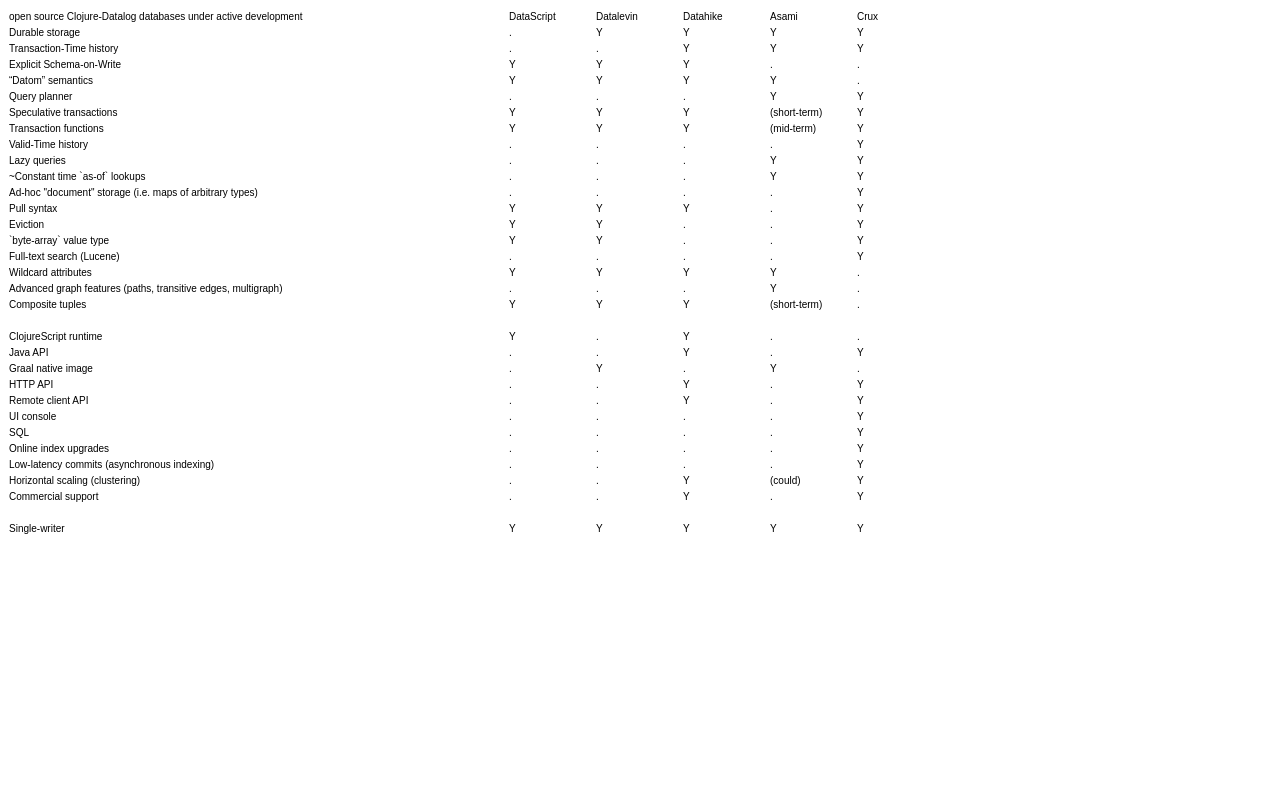
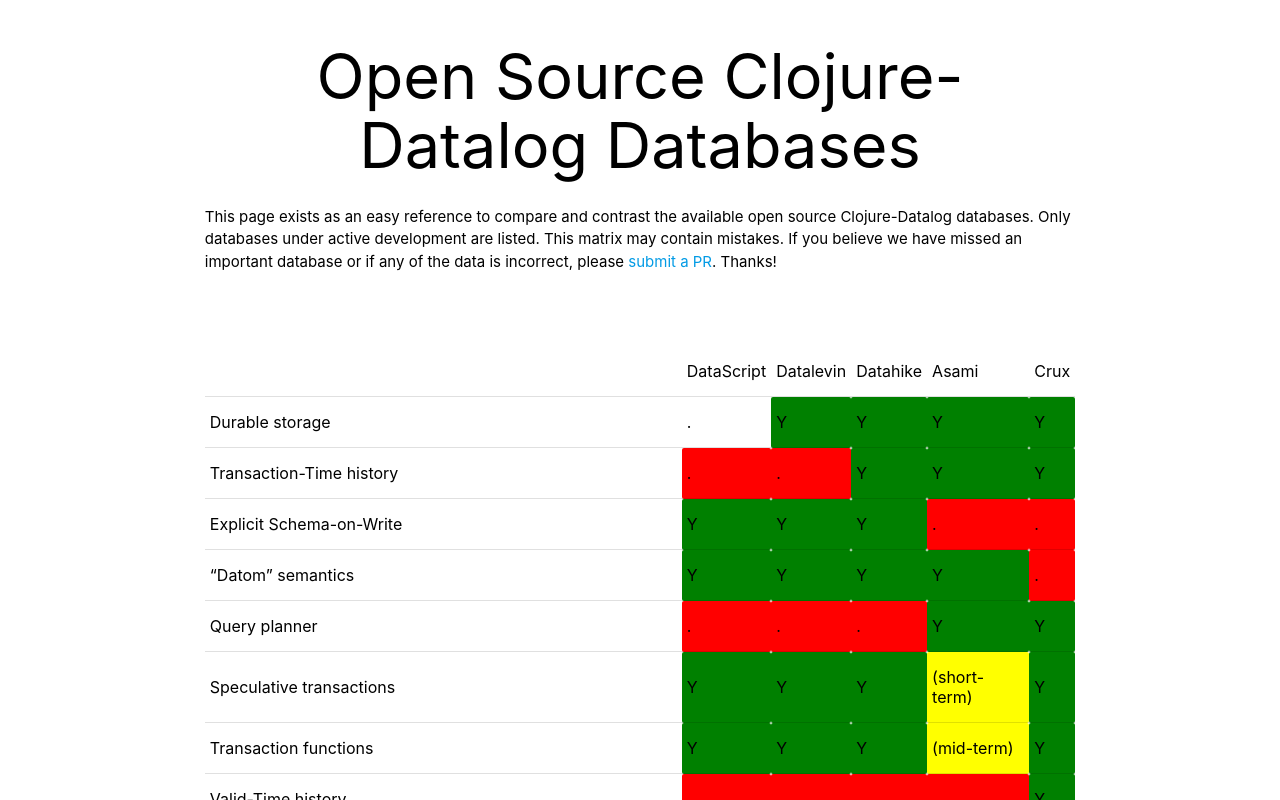
Before and after one commit to clojurelog/clojurelog.github.io, a plain HTML site: page docs/index.html in a window 1280 px wide. Shown: the top 800 px of the page. Drawn offline with Linux system fonts and the light colour scheme.

Commit message:
Finished with the first draft

```diff
--- /dev/null
+++ b/docs/clojurelog.css
@@ -0,0 +1,44 @@
+
+body {
+  width: 100%;
+}
+
+h1 {
+  text-align: center;
+}
+
+table {
+  margin: 0 auto;
+  width: 68%;
+}
+
+#title-wrapper {
+  width: 100%;
+}
+
+#title {
+  width: 68%;
+  margin: 0 auto;
+  padding-bottom: 58px;
+}
+
+#goodbye {
+  padding: 58px;
+}
+
+#github {
+  padding: 58px;
+  img { margin: 0 auto; }
+}
+
+.y {
+  background-color: green;
+}
+
+.m {
+  background-color: yellow;
+}
+
+.n {
+  background-color: red;
+}
--- a/docs/index.html
+++ b/docs/index.html
@@ -11,285 +11,342 @@
 	<META NAME="CHANGEDBY" CONTENT="Jeremy Taylor">
 	<META NAME="CHANGED" CONTENT="20210408;17415773">
 
-	<STYLE>
-		<!--
-		BODY,DIV,TABLE,THEAD,TBODY,TFOOT,TR,TH,TD,P { font-family:"Liberation Sans"; font-size:x-small }
-		 -->
-	</STYLE>
+  <link rel="stylesheet" href="materialize.min.css">
+  <link rel="stylesheet" href="clojurelog.css"
 
 </HEAD>
 
 <BODY TEXT="#000000">
-<TABLE FRAME=VOID CELLSPACING=0 COLS=6 RULES=NONE BORDER=0>
-	<COLGROUP><COL WIDTH=498><COL WIDTH=85><COL WIDTH=85><COL WIDTH=85><COL WIDTH=85><COL WIDTH=85></COLGROUP>
+  <div id="title-wrapper">
+  <div id="title">
+    <h1>Open Source Clojure-Datalog Databases</h1>
+
+    <p>
+      This page exists as an easy reference to compare and contrast the available
+      open source Clojure-Datalog databases. Only databases under active development
+      are listed. This matrix may contain mistakes. If you believe we have missed an
+      important database or if any of the data is incorrect, please
+      <a href="https://github.com/clojurelog/clojurelog.github.io">submit a PR</a>. Thanks!
+    </p>
+  </div>
+  </div>
+
+  <TABLE FRAME=VOID CELLSPACING=0 COLS=6 RULES=NONE BORDER=0 >
 	<TBODY>
 		<TR>
-			<TD WIDTH=498 HEIGHT=16 ALIGN=LEFT>open source Clojure-Datalog databases under active development</TD>
-			<TD WIDTH=85 ALIGN=LEFT>DataScript</TD>
-			<TD WIDTH=85 ALIGN=LEFT>Datalevin</TD>
-			<TD WIDTH=85 ALIGN=LEFT>Datahike</TD>
-			<TD WIDTH=85 ALIGN=LEFT>Asami</TD>
-			<TD WIDTH=85 ALIGN=LEFT>Crux</TD>
+			<TD></TD>
+			<TD>DataScript</TD>
+			<TD>Datalevin</TD>
+			<TD>Datahike</TD>
+			<TD>Asami</TD>
+			<TD>Crux</TD>
 		</TR>
+
 		<TR>
-			<TD HEIGHT=16 ALIGN=LEFT>Durable storage</TD>
-			<TD ALIGN=LEFT>.</TD>
-			<TD ALIGN=LEFT>Y</TD>
-			<TD ALIGN=LEFT>Y</TD>
-			<TD ALIGN=LEFT>Y</TD>
-			<TD ALIGN=LEFT>Y</TD>
+			<TD>Durable storage</TD>
+			<TD>.</TD>
+			<TD class="y">Y</TD>
+			<TD class="y">Y</TD>
+			<TD class="y">Y</TD>
+			<TD class="y">Y</TD>
 		</TR>
+
 		<TR>
-			<TD HEIGHT=16 ALIGN=LEFT>Transaction-Time history</TD>
-			<TD ALIGN=LEFT>.</TD>
-			<TD ALIGN=LEFT>.</TD>
-			<TD ALIGN=LEFT>Y</TD>
-			<TD ALIGN=LEFT>Y</TD>
-			<TD ALIGN=LEFT>Y</TD>
+			<TD>Transaction-Time history</TD>
+			<TD class="n">.</TD>
+			<TD class="n">.</TD>
+			<TD class="y">Y</TD>
+			<TD class="y">Y</TD>
+			<TD class="y">Y</TD>
 		</TR>
+
 		<TR>
-			<TD HEIGHT=16 ALIGN=LEFT>Explicit Schema-on-Write</TD>
-			<TD ALIGN=LEFT>Y</TD>
-			<TD ALIGN=LEFT>Y</TD>
-			<TD ALIGN=LEFT>Y</TD>
-			<TD ALIGN=LEFT>.</TD>
-			<TD ALIGN=LEFT>.</TD>
+			<TD>Explicit Schema-on-Write</TD>
+			<TD class="y">Y</TD>
+			<TD class="y">Y</TD>
+			<TD class="y">Y</TD>
+			<TD class="n">.</TD>
+			<TD class="n">.</TD>
 		</TR>
+
 		<TR>
-			<TD HEIGHT=16 ALIGN=LEFT>&ldquo;Datom&rdquo; semantics</TD>
-			<TD ALIGN=LEFT>Y</TD>
-			<TD ALIGN=LEFT>Y</TD>
-			<TD ALIGN=LEFT>Y</TD>
-			<TD ALIGN=LEFT>Y</TD>
-			<TD ALIGN=LEFT>.</TD>
+			<TD>&ldquo;Datom&rdquo; semantics</TD>
+			<TD class="y">Y</TD>
+			<TD class="y">Y</TD>
+			<TD class="y">Y</TD>
+			<TD class="y">Y</TD>
+			<TD class="n">.</TD>
 		</TR>
+
     <TR>
-			<TD HEIGHT=16 ALIGN=LEFT>Query planner</TD>
-			<TD ALIGN=LEFT>.</TD>
-			<TD ALIGN=LEFT>.</TD>
-			<TD ALIGN=LEFT>.</TD>
-			<TD ALIGN=LEFT>Y</TD>
-			<TD ALIGN=LEFT>Y</TD>
+			<TD>Query planner</TD>
+			<TD class="n">.</TD>
+			<TD class="n">.</TD>
+			<TD class="n">.</TD>
+			<TD class="y">Y</TD>
+			<TD class="y">Y</TD>
 		</TR>
+
     <TR>
-			<TD HEIGHT=16 ALIGN=LEFT>Speculative transactions</TD>
-			<TD ALIGN=LEFT>Y</TD>
-			<TD ALIGN=LEFT>Y</TD>
-			<TD ALIGN=LEFT>Y</TD>
-			<TD ALIGN=LEFT>(short-term)</TD>
-			<TD ALIGN=LEFT>Y</TD>
+			<TD>Speculative transactions</TD>
+			<TD class="y">Y</TD>
+			<TD class="y">Y</TD>
+			<TD class="y">Y</TD>
+			<TD class="m">(short-term)</TD>
+			<TD class="y">Y</TD>
 		</TR>
+
     <TR>
-			<TD HEIGHT=16 ALIGN=LEFT>Transaction functions</TD>
-			<TD ALIGN=LEFT>Y</TD>
-			<TD ALIGN=LEFT>Y</TD>
-			<TD ALIGN=LEFT>Y</TD>
-			<TD ALIGN=LEFT>(mid-term)</TD>
-			<TD ALIGN=LEFT>Y</TD>
+			<TD>Transaction functions</TD>
+			<TD class="y">Y</TD>
+			<TD class="y">Y</TD>
+			<TD class="y">Y</TD>
+			<TD class="m">(mid-term)</TD>
+			<TD class="y">Y</TD>
 		</TR>
+
     <TR>
-			<TD HEIGHT=16 ALIGN=LEFT>Valid-Time history</TD>
-			<TD ALIGN=LEFT>.</TD>
-			<TD ALIGN=LEFT>.</TD>
-			<TD ALIGN=LEFT>.</TD>
-			<TD ALIGN=LEFT>.</TD>
-			<TD ALIGN=LEFT>Y</TD>
+			<TD>Valid-Time history</TD>
+			<TD class="n">.</TD>
+			<TD class="n">.</TD>
+			<TD class="n">.</TD>
+			<TD class="n">.</TD>
+			<TD class="y">Y</TD>
 		</TR>
+
     <TR>
-			<TD HEIGHT=16 ALIGN=LEFT>Lazy queries</TD>
-			<TD ALIGN=LEFT>.</TD>
-			<TD ALIGN=LEFT>.</TD>
-			<TD ALIGN=LEFT>.</TD>
-			<TD ALIGN=LEFT>Y</TD>
-			<TD ALIGN=LEFT>Y</TD>
+			<TD>Lazy queries</TD>
+			<TD class="n">.</TD>
+			<TD class="n">.</TD>
+			<TD class="n">.</TD>
+			<TD class="y">Y</TD>
+			<TD class="y">Y</TD>
 		</TR>
+
     <TR>
-			<TD HEIGHT=16 ALIGN=LEFT>~Constant time `as-of` lookups</TD>
-			<TD ALIGN=LEFT>.</TD>
-			<TD ALIGN=LEFT>.</TD>
-			<TD ALIGN=LEFT>.</TD>
-			<TD ALIGN=LEFT>Y</TD>
-			<TD ALIGN=LEFT>Y</TD>
+			<TD>~Constant time `as-of` lookups</TD>
+			<TD class="n">.</TD>
+			<TD class="n">.</TD>
+			<TD class="n">.</TD>
+			<TD class="y">Y</TD>
+			<TD class="y">Y</TD>
 		</TR>
+
     <TR>
-			<TD HEIGHT=16 ALIGN=LEFT>Ad-hoc &quot;document&quot; storage (i.e. maps of arbitrary types)</TD>
-			<TD ALIGN=LEFT>.</TD>
-			<TD ALIGN=LEFT>.</TD>
-			<TD ALIGN=LEFT>.</TD>
-			<TD ALIGN=LEFT>.</TD>
-			<TD ALIGN=LEFT>Y</TD>
+			<TD>Ad-hoc &quot;document&quot; storage (i.e. maps of arbitrary types)</TD>
+			<TD class="n">.</TD>
+			<TD class="n">.</TD>
+			<TD class="n">.</TD>
+			<TD class="n">.</TD>
+			<TD class="y">Y</TD>
 		</TR>
+
     <TR>
-			<TD HEIGHT=16 ALIGN=LEFT>Pull syntax</TD>
-			<TD ALIGN=LEFT>Y</TD>
-			<TD ALIGN=LEFT>Y</TD>
-			<TD ALIGN=LEFT>Y</TD>
-			<TD ALIGN=LEFT>.</TD>
-			<TD ALIGN=LEFT>Y</TD>
+			<TD>Pull syntax</TD>
+			<TD class="y">Y</TD>
+			<TD class="y">Y</TD>
+			<TD class="y">Y</TD>
+			<TD class="n">.</TD>
+			<TD class="y">Y</TD>
 		</TR>
+
     <TR>
-			<TD HEIGHT=16 ALIGN=LEFT>Eviction</TD>
-			<TD ALIGN=LEFT>Y</TD>
-			<TD ALIGN=LEFT>Y</TD>
-			<TD ALIGN=LEFT>.</TD>
-			<TD ALIGN=LEFT>.</TD>
-			<TD ALIGN=LEFT>Y</TD>
+			<TD>Eviction</TD>
+			<TD class="y">Y</TD>
+			<TD class="y">Y</TD>
+			<TD class="n">.</TD>
+			<TD class="n">.</TD>
+			<TD class="y">Y</TD>
 		</TR>
+
     <TR>
-			<TD HEIGHT=16 ALIGN=LEFT>`byte-array` value type</TD>
-			<TD ALIGN=LEFT>Y</TD>
-			<TD ALIGN=LEFT>Y</TD>
-			<TD ALIGN=LEFT>.</TD>
-			<TD ALIGN=LEFT>.</TD>
-			<TD ALIGN=LEFT>Y</TD>
+			<TD>`byte-array` value type</TD>
+			<TD class="y">Y</TD>
+			<TD class="y">Y</TD>
+			<TD class="n">.</TD>
+			<TD class="n">.</TD>
+			<TD class="y">Y</TD>
 		</TR>
+
     <TR>
-			<TD HEIGHT=16 ALIGN=LEFT>Full-text search (Lucene)</TD>
-			<TD ALIGN=LEFT>.</TD>
-			<TD ALIGN=LEFT>.</TD>
-			<TD ALIGN=LEFT>.</TD>
-			<TD ALIGN=LEFT>.</TD>
-			<TD ALIGN=LEFT>Y</TD>
+			<TD>Full-text search (Lucene)</TD>
+			<TD class="n">.</TD>
+			<TD class="n">.</TD>
+			<TD class="n">.</TD>
+			<TD class="n">.</TD>
+			<TD class="y">Y</TD>
 		</TR>
+
     <TR>
-			<TD HEIGHT=16 ALIGN=LEFT>Wildcard attributes</TD>
-			<TD ALIGN=LEFT>Y</TD>
-			<TD ALIGN=LEFT>Y</TD>
-			<TD ALIGN=LEFT>Y</TD>
-			<TD ALIGN=LEFT>Y</TD>
-			<TD ALIGN=LEFT>.</TD>
+			<TD>Wildcard attributes</TD>
+			<TD class="y">Y</TD>
+			<TD class="y">Y</TD>
+			<TD class="y">Y</TD>
+			<TD class="y">Y</TD>
+			<TD class="n">.</TD>
 		</TR>
+
     <TR>
-			<TD HEIGHT=16 ALIGN=LEFT>Advanced graph features (paths, transitive edges, multigraph)</TD>
-			<TD ALIGN=LEFT>.</TD>
-			<TD ALIGN=LEFT>.</TD>
-			<TD ALIGN=LEFT>.</TD>
-			<TD ALIGN=LEFT>Y</TD>
-			<TD ALIGN=LEFT>.</TD>
+			<TD>Advanced graph features (paths, transitive edges, multigraph)</TD>
+			<TD class="n">.</TD>
+			<TD class="n">.</TD>
+			<TD class="n">.</TD>
+			<TD class="y">Y</TD>
+			<TD class="n">.</TD>
 		</TR>
+
     <TR>
-			<TD HEIGHT=16 ALIGN=LEFT>Composite tuples</TD>
-			<TD ALIGN=LEFT>Y</TD>
-			<TD ALIGN=LEFT>Y</TD>
-			<TD ALIGN=LEFT>Y</TD>
-			<TD ALIGN=LEFT>(short-term)</TD>
-			<TD ALIGN=LEFT>.</TD>
+			<TD>Composite tuples</TD>
+			<TD class="y">Y</TD>
+			<TD class="y">Y</TD>
+			<TD class="y">Y</TD>
+			<TD class="m">(short-term)</TD>
+			<TD class="n">.</TD>
 		</TR>
+
     <TR>
-			<TD HEIGHT=16 ALIGN=LEFT><BR></TD>
-			<TD ALIGN=LEFT><BR></TD>
-			<TD ALIGN=LEFT><BR></TD>
-			<TD ALIGN=LEFT><BR></TD>
-			<TD ALIGN=LEFT><BR></TD>
-			<TD ALIGN=LEFT><BR></TD>
+			<TD><BR></TD>
+			<TD><BR></TD>
+			<TD><BR></TD>
+			<TD><BR></TD>
+			<TD><BR></TD>
+			<TD><BR></TD>
 		</TR>
+
     <TR>
-			<TD HEIGHT=16 ALIGN=LEFT>ClojureScript runtime</TD>
-			<TD ALIGN=LEFT>Y</TD>
-			<TD ALIGN=LEFT>.</TD>
-			<TD ALIGN=LEFT>Y</TD>
-			<TD ALIGN=LEFT>.</TD>
-			<TD ALIGN=LEFT>.</TD>
+			<TD>ClojureScript runtime</TD>
+			<TD class="y">Y</TD>
+			<TD class="n">.</TD>
+			<TD class="y">Y</TD>
+			<TD class="n">.</TD>
+			<TD class="n">.</TD>
 		</TR>
+
     <TR>
-			<TD HEIGHT=16 ALIGN=LEFT>Java API</TD>
-			<TD ALIGN=LEFT>.</TD>
-			<TD ALIGN=LEFT>.</TD>
-			<TD ALIGN=LEFT>Y</TD>
-			<TD ALIGN=LEFT>.</TD>
-			<TD ALIGN=LEFT>Y</TD>
+			<TD>Java API</TD>
+			<TD class="n">.</TD>
+			<TD class="n">.</TD>
+			<TD class="y">Y</TD>
+			<TD class="n">.</TD>
+			<TD class="y">Y</TD>
 		</TR>
+
     <TR>
-			<TD HEIGHT=16 ALIGN=LEFT>Graal native image</TD>
-			<TD ALIGN=LEFT>.</TD>
-			<TD ALIGN=LEFT>Y</TD>
-			<TD ALIGN=LEFT>.</TD>
-			<TD ALIGN=LEFT>Y</TD>
-			<TD ALIGN=LEFT>.</TD>
+			<TD>Graal native image</TD>
+			<TD class="n">.</TD>
+			<TD class="y">Y</TD>
+			<TD class="n">.</TD>
+			<TD class="y">Y</TD>
+			<TD class="n">.</TD>
 		</TR>
+
     <TR>
-			<TD HEIGHT=16 ALIGN=LEFT>HTTP API</TD>
-			<TD ALIGN=LEFT>.</TD>
-			<TD ALIGN=LEFT>.</TD>
-			<TD ALIGN=LEFT>Y</TD>
-			<TD ALIGN=LEFT>.</TD>
-			<TD ALIGN=LEFT>Y</TD>
+			<TD>HTTP API</TD>
+			<TD class="n">.</TD>
+			<TD class="n">.</TD>
+			<TD class="y">Y</TD>
+			<TD class="n">.</TD>
+			<TD class="y">Y</TD>
 		</TR>
+
     <TR>
-			<TD HEIGHT=16 ALIGN=LEFT>Remote client API</TD>
-			<TD ALIGN=LEFT>.</TD>
-			<TD ALIGN=LEFT>.</TD>
-			<TD ALIGN=LEFT>Y</TD>
-			<TD ALIGN=LEFT>.</TD>
-			<TD ALIGN=LEFT>Y</TD>
+			<TD>Remote client API</TD>
+			<TD class="n">.</TD>
+			<TD class="n">.</TD>
+			<TD class="y">Y</TD>
+			<TD class="n">.</TD>
+			<TD class="y">Y</TD>
 		</TR>
+
     <TR>
-			<TD HEIGHT=16 ALIGN=LEFT>UI console</TD>
-			<TD ALIGN=LEFT>.</TD>
-			<TD ALIGN=LEFT>.</TD>
-			<TD ALIGN=LEFT>.</TD>
-			<TD ALIGN=LEFT>.</TD>
-			<TD ALIGN=LEFT>Y</TD>
+			<TD>UI console</TD>
+			<TD class="n">.</TD>
+			<TD class="n">.</TD>
+			<TD class="n">.</TD>
+			<TD class="n">.</TD>
+			<TD class="y">Y</TD>
 		</TR>
+
     <TR>
-			<TD HEIGHT=16 ALIGN=LEFT>SQL</TD>
-			<TD ALIGN=LEFT>.</TD>
-			<TD ALIGN=LEFT>.</TD>
-			<TD ALIGN=LEFT>.</TD>
-			<TD ALIGN=LEFT>.</TD>
-			<TD ALIGN=LEFT>Y</TD>
+			<TD>SQL</TD>
+			<TD class="n">.</TD>
+			<TD class="n">.</TD>
+			<TD class="n">.</TD>
+			<TD class="n">.</TD>
+			<TD class="y">Y</TD>
 		</TR>
+
     <TR>
-			<TD HEIGHT=16 ALIGN=LEFT>Online index upgrades</TD>
-			<TD ALIGN=LEFT>.</TD>
-			<TD ALIGN=LEFT>.</TD>
-			<TD ALIGN=LEFT>.</TD>
-			<TD ALIGN=LEFT>.</TD>
-			<TD ALIGN=LEFT>Y</TD>
+			<TD>Online index upgrades</TD>
+			<TD class="n">.</TD>
+			<TD class="n">.</TD>
+			<TD class="n">.</TD>
+			<TD class="n">.</TD>
+			<TD class="y">Y</TD>
 		</TR>
+
     <TR>
-			<TD HEIGHT=16 ALIGN=LEFT>Low-latency commits (asynchronous indexing)</TD>
-			<TD ALIGN=LEFT>.</TD>
-			<TD ALIGN=LEFT>.</TD>
-			<TD ALIGN=LEFT>.</TD>
-			<TD ALIGN=LEFT>.</TD>
-			<TD ALIGN=LEFT>Y</TD>
+			<TD>Low-latency commits (asynchronous indexing)</TD>
+			<TD class="n">.</TD>
+			<TD class="n">.</TD>
+			<TD class="n">.</TD>
+			<TD class="n">.</TD>
+			<TD class="y">Y</TD>
 		</TR>
+
     <TR>
-			<TD HEIGHT=16 ALIGN=LEFT>Horizontal scaling (clustering)</TD>
-			<TD ALIGN=LEFT>.</TD>
-			<TD ALIGN=LEFT>.</TD>
-			<TD ALIGN=LEFT>Y</TD>
-			<TD ALIGN=LEFT>(could)</TD>
-			<TD ALIGN=LEFT>Y</TD>
+			<TD>Horizontal scaling (clustering)</TD>
+			<TD class="n">.</TD>
+			<TD class="n">.</TD>
+			<TD class="y">Y</TD>
+			<TD class="m">(could)</TD>
+			<TD class="y">Y</TD>
 		</TR>
+
     <TR>
-			<TD HEIGHT=16 ALIGN=LEFT>Commercial support</TD>
-			<TD ALIGN=LEFT>.</TD>
-			<TD ALIGN=LEFT>.</TD>
-			<TD ALIGN=LEFT>Y</TD>
-			<TD ALIGN=LEFT>.</TD>
-			<TD ALIGN=LEFT>Y</TD>
+			<TD>Commercial support</TD>
+			<TD class="n">.</TD>
+			<TD class="n">.</TD>
+			<TD class="y">Y</TD>
+			<TD class="n">.</TD>
+			<TD class="y">Y</TD>
 		</TR>
+
     <TR>
-			<TD HEIGHT=16 ALIGN=LEFT><BR></TD>
-			<TD ALIGN=LEFT><BR></TD>
-			<TD ALIGN=LEFT><BR></TD>
-			<TD ALIGN=LEFT><BR></TD>
-			<TD ALIGN=LEFT><BR></TD>
-			<TD ALIGN=LEFT><BR></TD>
+			<TD><BR></TD>
+			<TD><BR></TD>
+			<TD><BR></TD>
+			<TD><BR></TD>
+			<TD><BR></TD>
+			<TD><BR></TD>
 		</TR>
+
     <TR>
-			<TD HEIGHT=16 ALIGN=LEFT>Single-writer</TD>
-			<TD ALIGN=LEFT>Y</TD>
-			<TD ALIGN=LEFT>Y</TD>
-			<TD ALIGN=LEFT>Y</TD>
-			<TD ALIGN=LEFT>Y</TD>
-			<TD ALIGN=LEFT>Y</TD>
+			<TD>Single-writer</TD>
+			<TD class="y">Y</TD>
+			<TD class="y">Y</TD>
+			<TD class="y">Y</TD>
+			<TD class="y">Y</TD>
+			<TD class="y">Y</TD>
 		</TR>
 	</TBODY>
   </TABLE>
   <!-- ************************************************************************** -->
+
+  <div id="goodbye">
+		<div>DataScript: <a href="https://github.com/tonsky/datascript">https://github.com/tonsky/datascript</a></div>
+		<div>Datalevin: <a href="https://github.com/juji-io/datalevin">https://github.com/juji-io/datalevin</a></div>
+		<div>Datahike: <a href="https://github.com/replikativ/datahike">https://github.com/replikativ/datahike</a></div>
+		<div>Asami: <a href="https://github.com/threatgrid/asami">https://github.com/threatgrid/asami</a></div>
+		<div>Crux: <a href="https://opencrux.com">https://opencrux.com</a></div>
+  </div>
+
+  <div id="github">
+    <a href="https://github.com/clojurelog/clojurelog.github.io">
+      <img src="https://opencrux.com/_/images/github.svg" />
+    </a>
+  </div>
+
 </BODY>
 
 </HTML>
```
Also changed, not shown: docs/materialize.min.css (added). Lines whose indentation alone changed are shown as unchanged.
